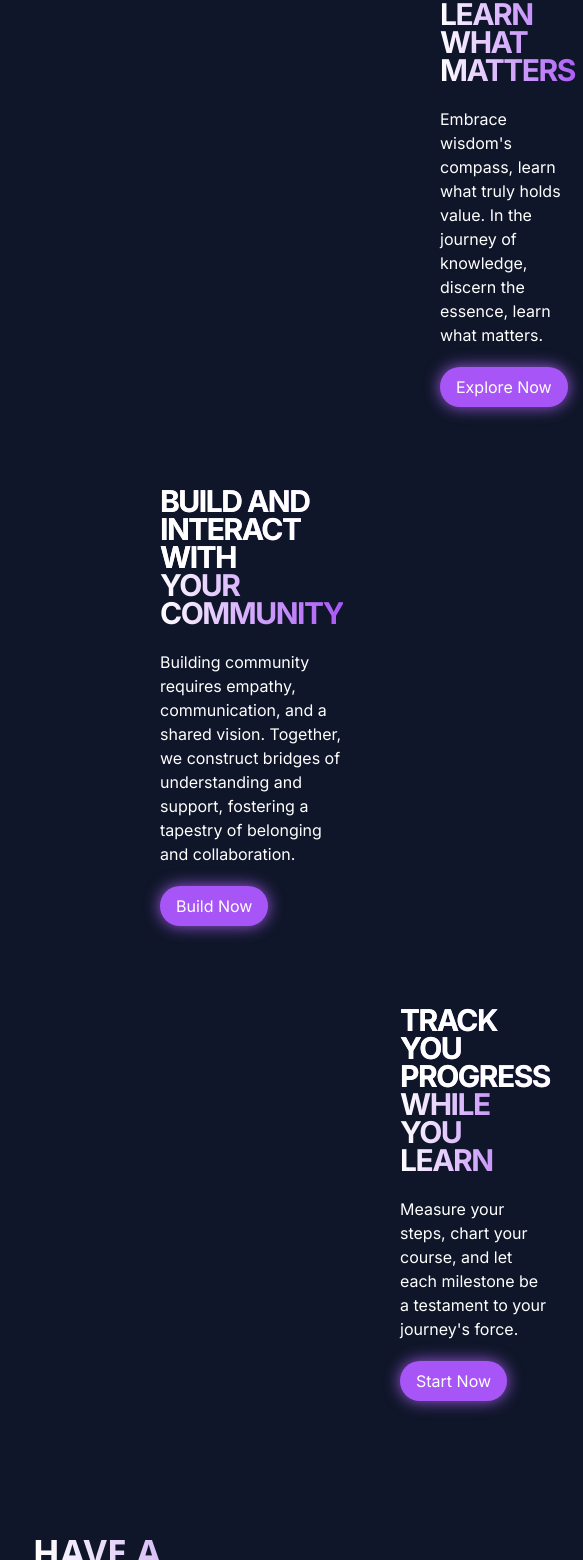
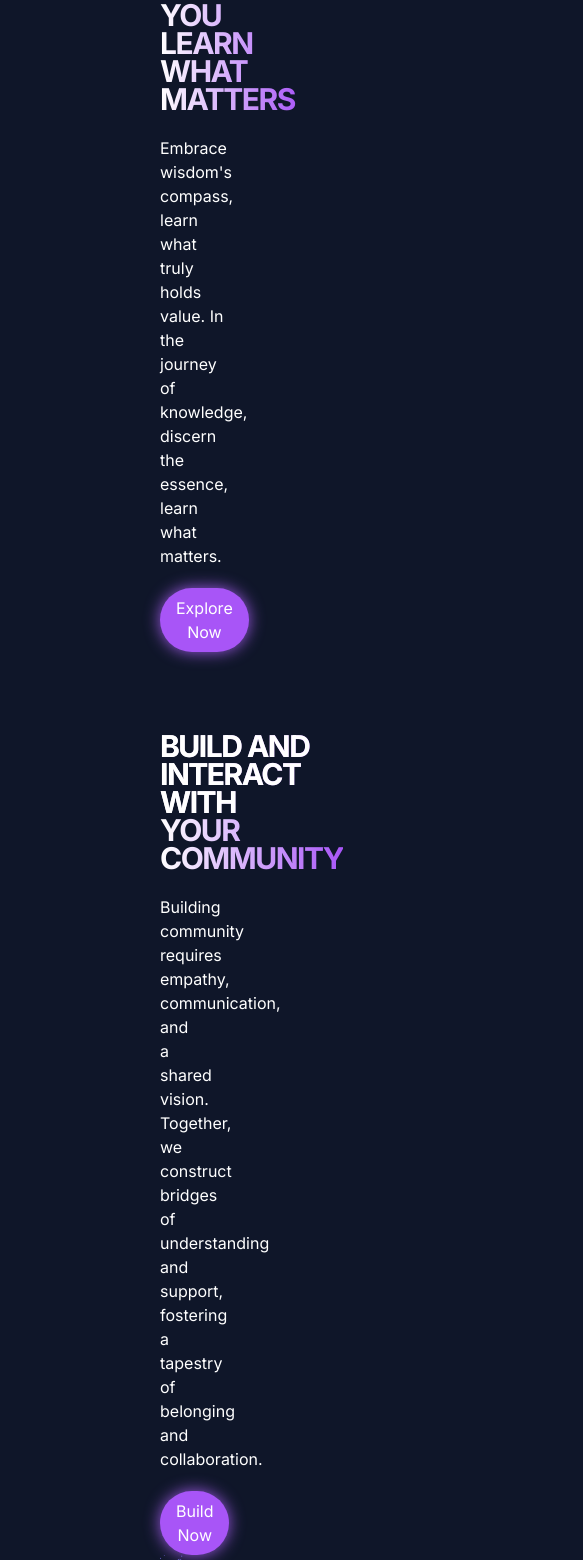
Before and after one commit to MLSAKIIT/AlgoArena, a Next.js app: page / in a window 390 px wide. Shown: the part 1531-3091 px from the top of the page, 583 px wide, since content can reach past the window. Built offline with nearby package versions, Linux system fonts and the light colour scheme.

Commit message:
responsive

```diff
--- a/src/components/features/page.jsx
+++ b/src/components/features/page.jsx
@@ -7,21 +7,19 @@ const Features = () => {
         <p className="text-3xl font-sans font-bold bg-gradient-to-r from-white to-purple-500 inline-block text-transparent bg-clip-text">
           FEATURES
         </p>
-
       </div>
 
       <div className="pt-20 ml-40 mr-40">
-        <div className="flex mb-20">
-          <div className="pl-10">
+        <div className="flex flex-col md:flex-row mb-20">
+          <div className="pl-10 md:pr-10 md:order-2">
             <Image
               src="/learning.png"
               height={440}
               width={457}
-              className="md:h-full md:w-full"
             />
           </div>
 
-          <div className="ml-60">
+          <div className="md:ml-60">
             <p className="text-3xl font-poppins leading-7 tracking-tighter font-bold uppercase bg-gradient-to-r from-white to-purple-500 bg-clip-text text-transparent inline-block">
               <p className="text-white">Created learning path to</p>{" "}
               <p>make you learn what matters</p>
@@ -32,17 +30,15 @@ const Features = () => {
             </p>
             <button
               className="bg-purple-500 text-white py-2 px-4 rounded-full mt-5 shadow-[0_0_1rem_0px_#9d5ae3]
-            hover:bg-[#7f3dbf] active:scale-95 transition duration-200
-
-            "
+            hover:bg-[#7f3dbf] active:scale-95 transition duration-200 "
             >
               Explore Now
             </button>
           </div>
         </div>
 
-        <div className="flex mb-20">
-          <div className="pr-40">
+        <div className="flex flex-col md:flex-row mb-20">
+          <div className="pr-10 md:pl-40 md:order-2">
             <p className="text-3xl font-poppins leading-7 tracking-tighter font-bold uppercase bg-gradient-to-r from-white to-purple-500 bg-clip-text text-transparent inline-block">
               <p className="text-white">Build and interact with</p>{" "}
               <p>your community</p>
@@ -54,16 +50,14 @@ const Features = () => {
             </p>
             <button
               className="bg-purple-500 text-white py-2 px-4 rounded-full mt-5 shadow-[0_0_1rem_0px_#9d5ae3]
-            hover:bg-[#7f3dbf] active:scale-95 transition duration-200
-
-            "
+            hover:bg-[#7f3dbf] active:scale-95 transition duration-200 "
             >
               Build Now
             </button>
           </div>
-          <div className="pr-20">
+          <div className="pr-10 md:pr-20 md:order-1">
             <Image
-              src="/community.png"
+              src="/communityy.png"
               width={500}
               height={500}
               alt="Picture"
@@ -71,12 +65,12 @@ const Features = () => {
           </div>
         </div>
 
-        <div className="flex mb-20">
-          <div className="pl-20">
+        <div className="flex flex-col md:flex-row mb-20">
+          <div className="pl-10 md:pr-10 md:order-2">
             <Image src="/progress.png" width={400} height={400} alt="Picture" />
           </div>
 
-          <div className="ml-40">
+          <div className="md:ml-40">
             <p className="text-3xl font-poppins leading-7 tracking-tighter font-bold uppercase bg-gradient-to-r from-white to-purple-500 bg-clip-text text-transparent inline-block">
               <p className="text-white">track you progress</p>
               <p>while you learn</p>
@@ -87,9 +81,7 @@ const Features = () => {
             </p>
             <button
               className="bg-purple-500 text-white py-2 px-4 rounded-full mt-5 shadow-[0_0_1rem_0px_#9d5ae3]
-            hover:bg-[#7f3dbf] active:scale-95 transition duration-200
-
-            "
+            hover:bg-[#7f3dbf] active:scale-95 transition duration-200 "
             >
               Start Now
             </button>
```
Also changed, not shown: 2 other files (tests, documents, lock files or other folders).
